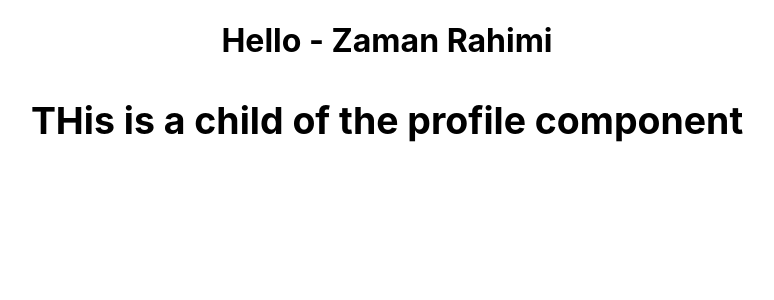
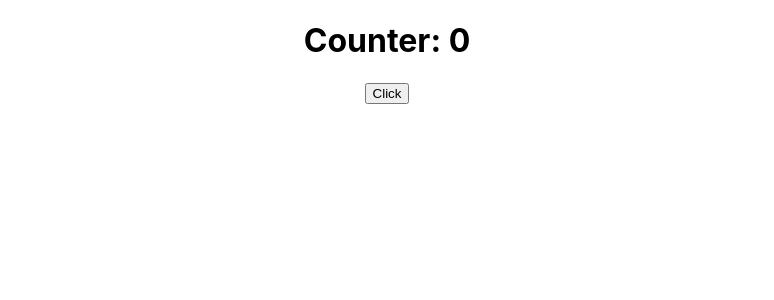
Before and after one commit to zamanrahimi/react-project-t, a React (Create React App) app: page / in a window 1280 px wide. Shown: the top 300 px of the page, without its empty margins (253-1027 px from the left). Built offline with nearby package versions, Linux system fonts and the light colour scheme.

Commit message:
16, - ,State: part1

```diff
--- a/src/App.js
+++ b/src/App.js
@@ -1,15 +1,17 @@
 // import logo from './logo.svg';
 import './App.css';
 // import Hello from './components/Hello';
-// import Message from './components/Message';
+import Message from './components/Message';
 import Profile from './components/Profile';
+import Counter from './components/Counter';
+
 function App() {
   return (
     <div className="App">
 
-      <Profile name="Zaman" lname="Rahimi">
-        <h3>THis is a child of the profile component</h3>
-      </Profile>
+
+      <Counter> </Counter>
+
 
     </div>
   );
--- /dev/null
+++ b/src/components/Counter.js
@@ -0,0 +1,23 @@
+import { Component } from "react";
+
+
+class Counter extends Component{
+
+    constructor(){
+        super();
+        this.state={
+            counter:0
+        }
+    }
+
+    render(){
+        return (
+            <div>
+                <h1>Counter: {this.state.counter}</h1>
+                <button>Click</button>
+            </div>
+        );
+    }
+}
+
+export default Counter;
--- a/src/components/Message.js
+++ b/src/components/Message.js
@@ -8,7 +8,7 @@ class Message extends React.Component
 {
 
     render(){
-        return <h1>Hello from class component!</h1>
+        return <h1>Message: {this.props.msg}</h1>
     }
 
 }
--- a/src/components/Profile.js
+++ b/src/components/Profile.js
@@ -1,9 +1,7 @@
 
 function Profile(props){
 
-    return (<h1> Hello - {props.name} {props.lname}
-            {props.children}
-    </h1>);
+    return (<h1>{this.props.msg}</h1>);
 
 
 }
```
